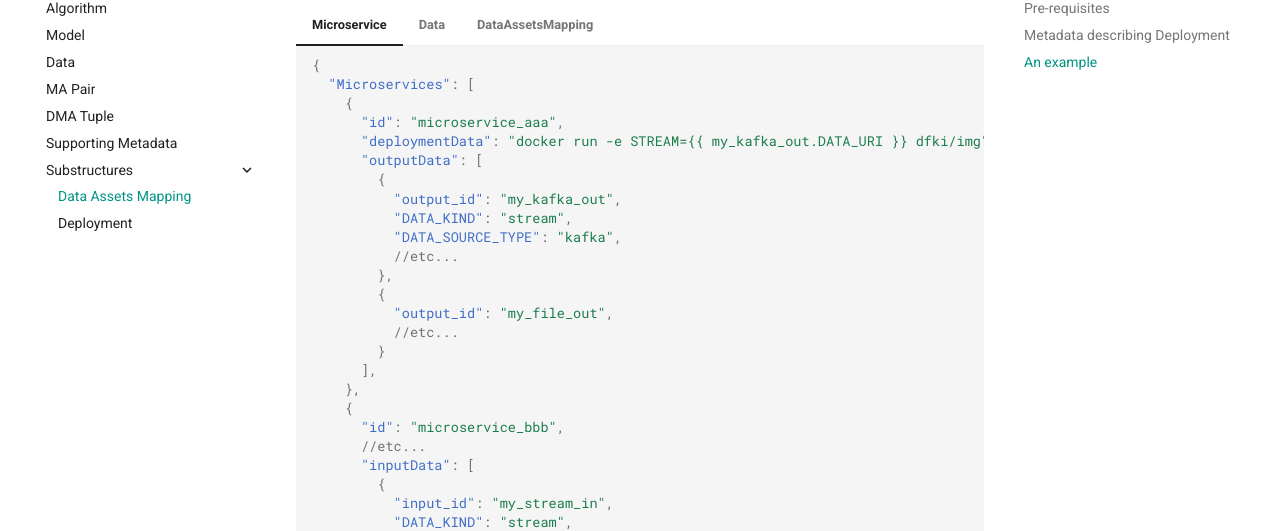
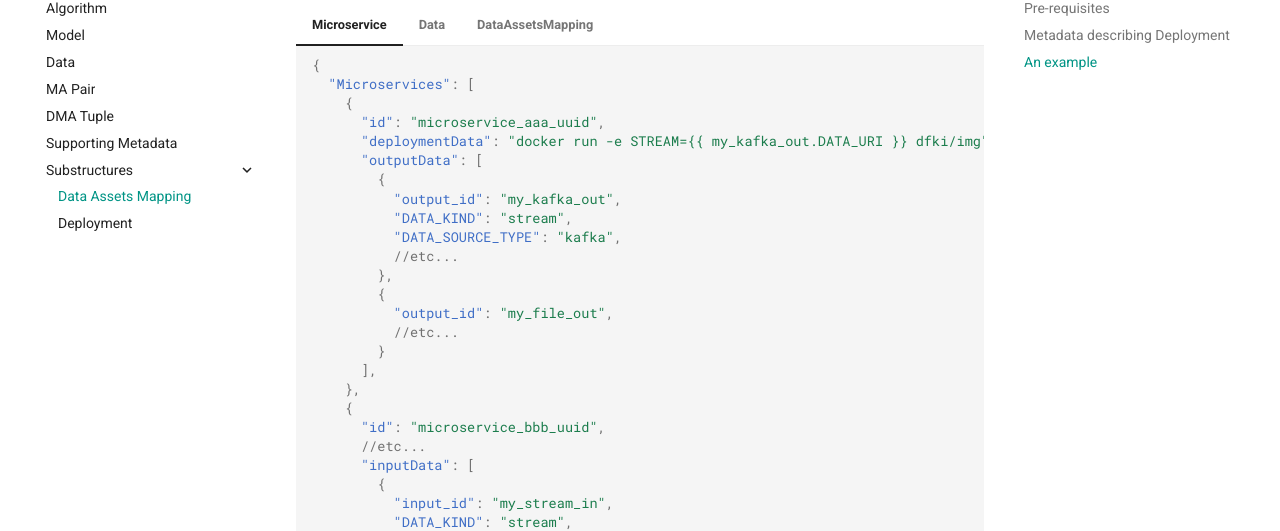
Before and after one commit to DIGITbrain/digitbrain.github.io, an MkDocs documentation site: the page built from docs/dataassetsmapping.md, in a window 1280 px wide and 900 px high, scrolled down 744 px. Shown: the part 175-706 px from the top of the window. Built offline with MkDocs 1.6.1 and Material for MkDocs 9.7.7, drawn with Linux system fonts in a browser that asks for light colours; comment, search, counter and statistics services are not loaded.

Commit message:
feat(DMA): improve DataAssetsMapping examples

````diff
--- a/docs/dataassetsmapping.md
+++ b/docs/dataassetsmapping.md
@@ -35,7 +35,7 @@ See the below JSON for an example of how **Microservice**, **Data** and
     {
       "Microservices": [
         {
-          "id": "microservice_aaa",
+          "id": "microservice_aaa_uuid",
           "deploymentData": "docker run -e STREAM={{ my_kafka_out.DATA_URI }} dfki/img",
           "outputData": [
             {
@@ -51,7 +51,7 @@ See the below JSON for an example of how **Microservice**, **Data** and
           ],
         },
         {
-          "id": "microservice_bbb",
+          "id": "microservice_bbb_uuid",
           //etc...
           "inputData": [
             {
@@ -70,13 +70,13 @@ See the below JSON for an example of how **Microservice**, **Data** and
     ``` json
     "Data": [
       {
-        "id": "data_zzz",
+        "id": "data_zzz_uuid",
         "DATA_DESC": "This is some important data.",
         "DATA_URI": "kafka://host/topic#1",
         //etc...
       },
       {
-        "id": "data_yyy",
+        "id": "data_yyy_uuid",
         //etc...
       }
     ],
@@ -86,14 +86,14 @@ See the below JSON for an example of how **Microservice**, **Data** and
 
     ``` json
     "DMA Tuple": {
-      "id": "dma_tuple_ggg",
+      "id": "dma_tuple_ggg_uuid",
       "DataAssetsMapping": {
         "microservice_aaa": {
-          "my_kafka_out": "data_zzz",
-          "my_file_out": "data_yyy"
+          "my_kafka_out": "data_zzz_uuid",
+          "my_file_out": "data_yyy_uuid"
         }
-        "microservice_bbb": {
-          "my_stream_in": "data_zzz"
+        "microservice_bbb_uuid": {
+          "my_stream_in": "data_zzz_uuid"
         }
       }
       //etc...
````
Also changed, not shown: 1 other file.
